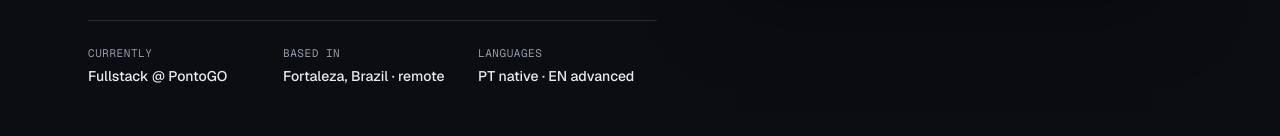
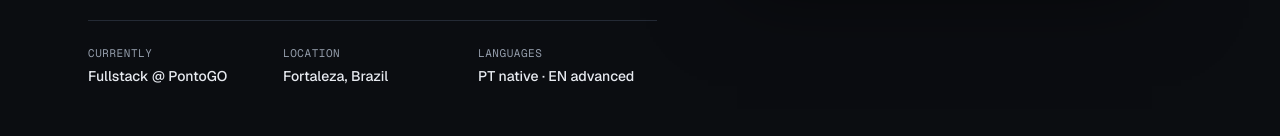
Before and after one commit to lirajoaop/jlira-portfolio, a Next.js app: page /en in a window 1280 px wide. Shown: the part 663-799 px from the top of the page. Built offline with nearby package versions, Linux system fonts and the light colour scheme.

Commit message:
Show city only in hero location fact

```diff
--- a/src/content/content.ts
+++ b/src/content/content.ts
@@ -131,7 +131,7 @@ const pt: Content = {
     ctaSecondary: "Baixar currículo",
     facts: [
       { k: "Atualmente", v: "Fullstack @ PontoGO" },
-      { k: "Base", v: "Fortaleza, CE · remoto" },
+      { k: "Local", v: "Fortaleza, CE" },
       { k: "Idiomas", v: "PT nativo · EN avançado" },
     ],
   },
@@ -365,7 +365,7 @@ const en: Content = {
     ctaSecondary: "Download résumé",
     facts: [
       { k: "Currently", v: "Fullstack @ PontoGO" },
-      { k: "Based in", v: "Fortaleza, Brazil · remote" },
+      { k: "Location", v: "Fortaleza, Brazil" },
       { k: "Languages", v: "PT native · EN advanced" },
     ],
   },
```
